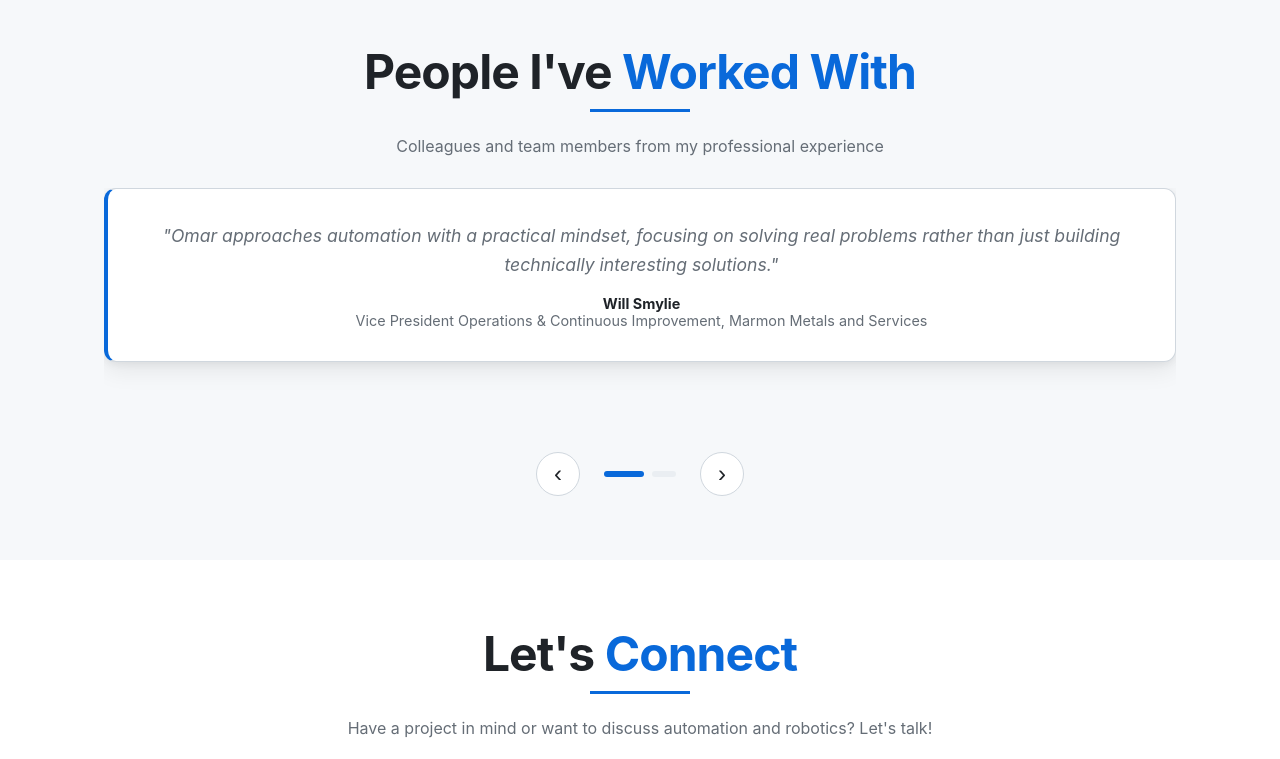
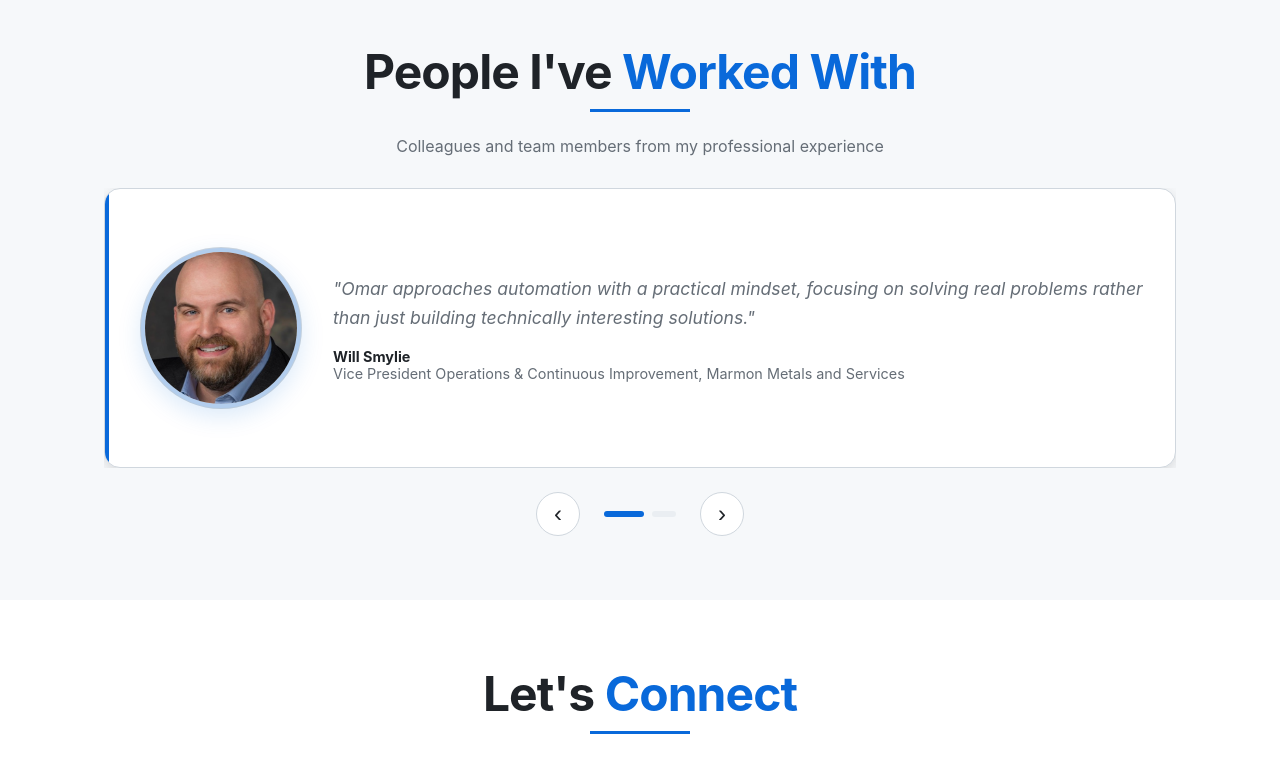
Before and after one commit to omarsahri/portfoliojs, a React (Vite) app: page / in a window 1280 px wide. Shown: the part 6904-7663 px from the top of the page. Built offline with nearby package versions, Linux system fonts and the light colour scheme.

Commit message:
fixed testimonials

```diff
--- a/src/App.css
+++ b/src/App.css
@@ -1395,8 +1395,8 @@ section:nth-of-type(even) .about-me-picture {
   position: relative;
   overflow: hidden;
   margin-bottom: 1.5rem;
-  height: 240px;
-  min-height: 240px;
+  height: 280px;
+  min-height: 280px;
 }
 
 .carousel-controls {
@@ -1431,26 +1431,78 @@ section:nth-of-type(even) .about-me-picture {
 .testimonial-card {
   background: var(--bg-card);
   border: 1px solid var(--border);
-  border-radius: 12px;
-  padding: 2rem;
+  border-radius: 16px;
+  padding: 0;
   margin: 0;
-  border-left: 4px solid var(--accent);
   position: absolute;
   left: 0;
   right: 0;
   top: 0;
+  bottom: 0;
   opacity: 0;
   visibility: hidden;
   pointer-events: none;
   transition: opacity 0.35s ease, visibility 0.35s ease;
-  text-align: center;
   box-shadow: 0 2px 8px rgba(0, 0, 0, 0.06), 0 8px 24px rgba(0, 0, 0, 0.08);
+  overflow: hidden;
+}
+
+.testimonial-card::before {
+  content: "";
+  position: absolute;
+  left: 0;
+  top: 0;
+  bottom: 0;
+  width: 4px;
+  background: var(--accent);
+  border-radius: 16px 0 0 16px;
+  z-index: 1;
 }
 
 .testimonial-card.active {
   opacity: 1;
   visibility: visible;
   pointer-events: auto;
+}
+
+.testimonial-card-inner {
+  display: flex;
+  align-items: center;
+  gap: 2rem;
+  padding: 2rem 2rem 2rem calc(2rem + 4px);
+  height: 100%;
+  text-align: left;
+}
+
+.testimonial-photo-wrap {
+  flex-shrink: 0;
+  width: 160px;
+  height: 160px;
+  border-radius: 50%;
+  overflow: hidden;
+  border: 4px solid rgba(9, 105, 218, 0.25);
+  box-shadow: 0 8px 24px rgba(9, 105, 218, 0.15), 0 0 0 1px var(--border);
+  background: var(--bg-elevated);
+}
+
+.testimonial-photo {
+  width: 100%;
+  height: 100%;
+  object-fit: cover;
+  display: block;
+}
+
+/* Crop in so borders/edges in testimonial images are hidden by the circular mask */
+.testimonial-photo-wrap--crop-edges .testimonial-photo {
+  transform: scale(1.18);
+}
+
+.testimonial-content {
+  flex: 1;
+  min-width: 0;
+  display: flex;
+  flex-direction: column;
+  justify-content: center;
 }
 
 .testimonial-card p {
@@ -1463,11 +1515,38 @@ section:nth-of-type(even) .about-me-picture {
 
 .testimonial-card footer {
   font-size: 0.9rem;
-  text-align: center;
-}
-
-.testimonial-card footer strong { display: block; }
+  text-align: left;
+}
+
+.testimonial-card footer strong { display: block; color: var(--text); }
 .testimonial-card footer span { display: block; color: var(--text-muted); }
+
+@media (max-width: 640px) {
+  .carousel-track {
+    height: 380px;
+    min-height: 380px;
+  }
+
+  .testimonial-card-inner {
+    flex-direction: column;
+    justify-content: center;
+    padding: 1.5rem 1.5rem 1.5rem calc(1.5rem + 4px);
+    gap: 1.25rem;
+  }
+
+  .testimonial-photo-wrap {
+    width: 120px;
+    height: 120px;
+  }
+
+  .testimonial-content {
+    text-align: center;
+  }
+
+  .testimonial-card footer {
+    text-align: center;
+  }
+}
 
 .carousel-dots {
   display: flex;
--- a/src/App.jsx
+++ b/src/App.jsx
@@ -424,11 +424,27 @@ function App() {
                 className={`testimonial-card ${i === testimonialIndex ? 'active' : ''}`}
                 aria-hidden={i !== testimonialIndex}
               >
-                <p>"{t.quote}"</p>
-                <footer>
-                  <strong>{t.author}</strong>
-                  <span>{t.role}, {t.company}</span>
-                </footer>
+                <div className="testimonial-card-inner">
+                  <div className={`testimonial-photo-wrap ${t.author === 'Will Smylie' || t.author === 'David Guzman Jr' ? 'testimonial-photo-wrap--crop-edges' : ''}`}>
+                    {t.image && (
+                      <img
+                        src={t.image}
+                        alt=""
+                        className="testimonial-photo"
+                        width={160}
+                        height={160}
+                        loading="lazy"
+                      />
+                    )}
+                  </div>
+                  <div className="testimonial-content">
+                    <p>"{t.quote}"</p>
+                    <footer>
+                      <strong>{t.author}</strong>
+                      <span>{t.role}, {t.company}</span>
+                    </footer>
+                  </div>
+                </div>
               </blockquote>
             ))}
           </div>
--- a/src/data.js
+++ b/src/data.js
@@ -199,12 +199,14 @@ export const portfolio = {
       author: "Will Smylie",
       role: "Vice President Operations & Continuous Improvement",
       company: "Marmon Metals and Services",
+      image: "/testimonials/will-smylie.png",
     },
     {
       quote: "Omar is an exceptional industrial and robotics engineer who consistently demonstrated a rare combination of deep technical expertise, operational awareness, and innovative thinking.",
       author: "David Guzman Jr",
       role: "Supply Chain Director",
       company: "Group Director of Innovation and Data Intelligence",
+      image: "/testimonials/david-guzman.png",
     },
   ],
 
```
Also changed, not shown: public/testimonials/david-guzman.png (added), public/testimonials/will-smylie.png (added).
